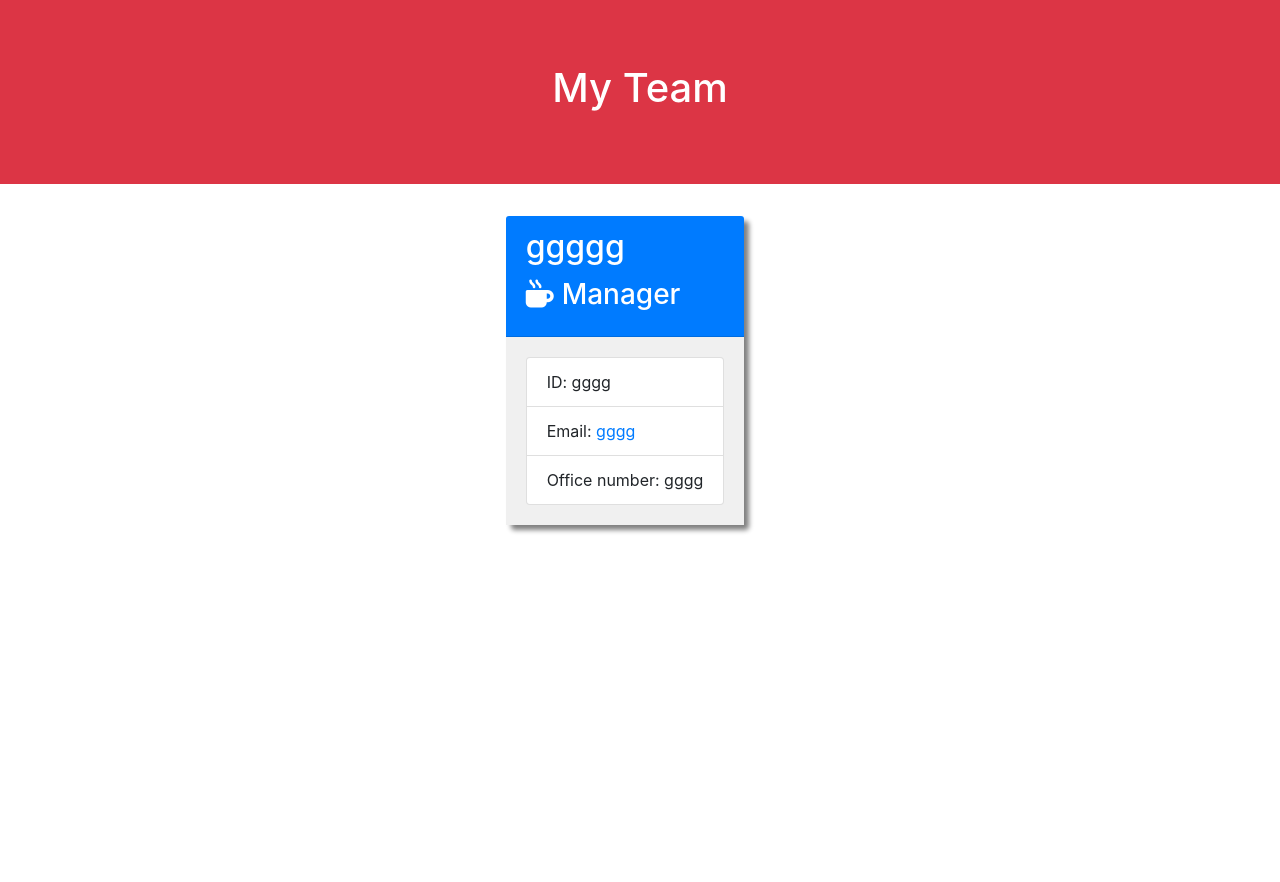
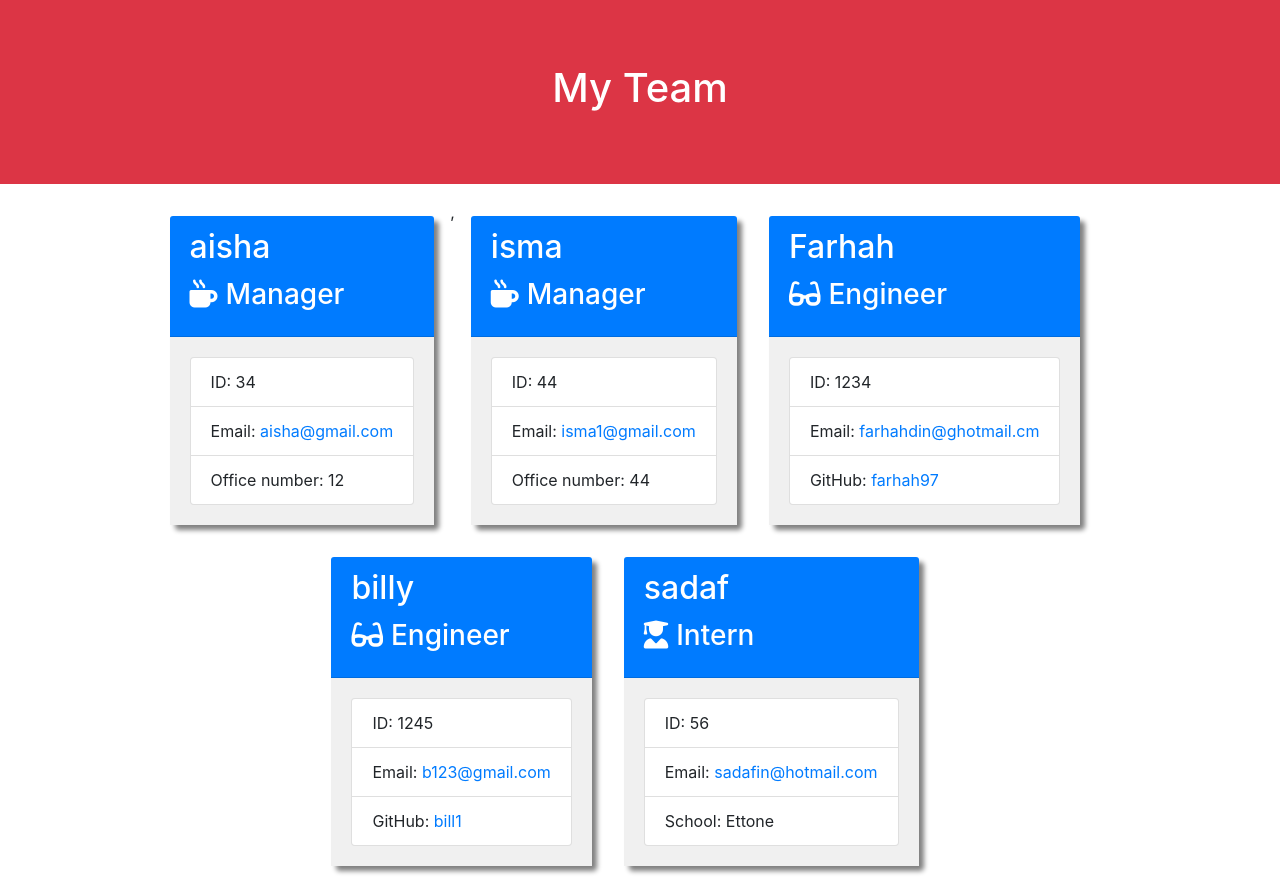
Before and after one commit to farhahdin1997/profileGenerator, a website: page output/team.html in a window 1280 px wide. Before the commit the page ends 800 px from the top, so only its background shows below. Drawn offline with nearby package versions, Linux system fonts and the light colour scheme.

Commit message:
working generator

```diff
--- a/output/team.html
+++ b/output/team.html
@@ -27,14 +27,70 @@
 
 <div class="card employee-card">
     <div class="card-header bg-primary text-white">
-        <h2 class="card-title">ggggg</h2>
+        <h2 class="card-title">aisha</h2>
         <h3 class="card-title"><i class="fas fa-mug-hot mr-2"></i>Manager</h3>
     </div>
     <div class="card-body">
         <ul class="list-group">
-            <li class="list-group-item">ID: gggg</li>
-            <li class="list-group-item">Email: <a href="mailto:gggg">gggg</a></li>
-            <li class="list-group-item">Office number: gggg</li>
+            <li class="list-group-item">ID: 34</li>
+            <li class="list-group-item">Email: <a href="mailto:aisha@gmail.com">aisha@gmail.com</a></li>
+            <li class="list-group-item">Office number: 12</li>
+        </ul>
+    </div>
+</div>
+        ,
+<div class="card employee-card">
+    <div class="card-header bg-primary text-white">
+        <h2 class="card-title">isma</h2>
+        <h3 class="card-title"><i class="fas fa-mug-hot mr-2"></i>Manager</h3>
+    </div>
+    <div class="card-body">
+        <ul class="list-group">
+            <li class="list-group-item">ID: 44</li>
+            <li class="list-group-item">Email: <a href="mailto:isma1@gmail.com">isma1@gmail.com</a></li>
+            <li class="list-group-item">Office number: 44</li>
+        </ul>
+    </div>
+</div>
+
+<div class="card employee-card">
+    <div class="card-header bg-primary text-white">
+        <h2 class="card-title">Farhah</h2>
+        <h3 class="card-title"><i class="fas fa-glasses mr-2"></i>Engineer</h3>
+    </div>
+    <div class="card-body">
+        <ul class="list-group">
+            <li class="list-group-item">ID: 1234</li>
+            <li class="list-group-item">Email: <a href="mailto:farhahdin@ghotmail.cm">farhahdin@ghotmail.cm</a></li>
+            <li class="list-group-item">GitHub: <a href="https://github.com/farhah97" target="_blank" rel="noopener noreferrer">farhah97</a></li>
+        </ul>
+    </div>
+</div>
+
+<div class="card employee-card">
+    <div class="card-header bg-primary text-white">
+        <h2 class="card-title">billy</h2>
+        <h3 class="card-title"><i class="fas fa-glasses mr-2"></i>Engineer</h3>
+    </div>
+    <div class="card-body">
+        <ul class="list-group">
+            <li class="list-group-item">ID: 1245</li>
+            <li class="list-group-item">Email: <a href="mailto:b123@gmail.com">b123@gmail.com</a></li>
+            <li class="list-group-item">GitHub: <a href="https://github.com/bill1" target="_blank" rel="noopener noreferrer">bill1</a></li>
+        </ul>
+    </div>
+</div>
+
+<div class="card employee-card">
+    <div class="card-header bg-primary text-white">
+        <h2 class="card-title">sadaf</h2>
+        <h3 class="card-title"><i class="fas fa-user-graduate mr-2"></i>Intern</h3>
+    </div>
+    <div class="card-body">
+        <ul class="list-group">
+            <li class="list-group-item">ID: 56</li>
+            <li class="list-group-item">Email: <a href="mailto:sadafin@hotmail.com">sadafin@hotmail.com</a></li>
+            <li class="list-group-item">School: Ettone</li>
         </ul>
     </div>
 </div>
```
